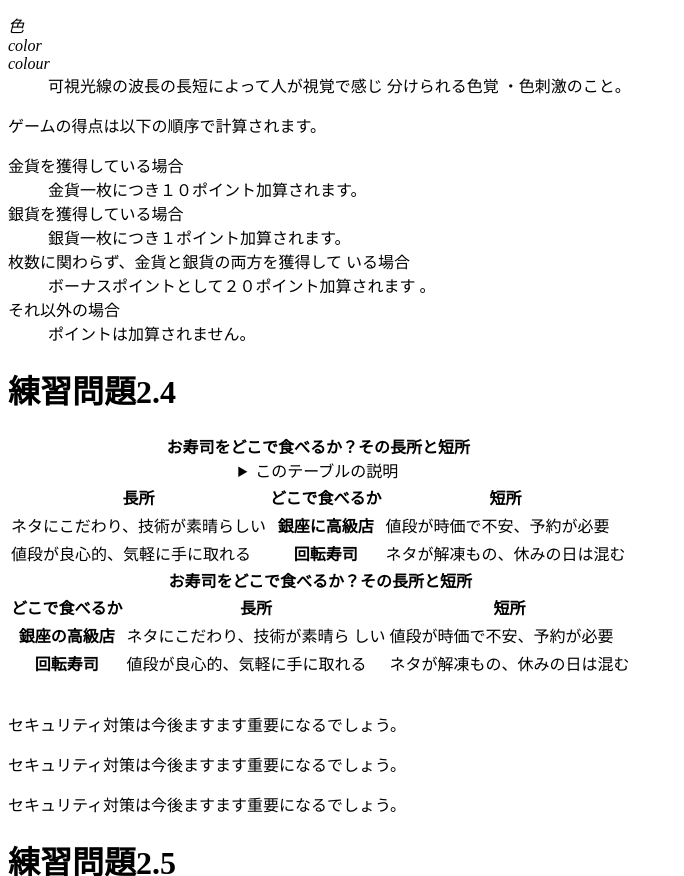
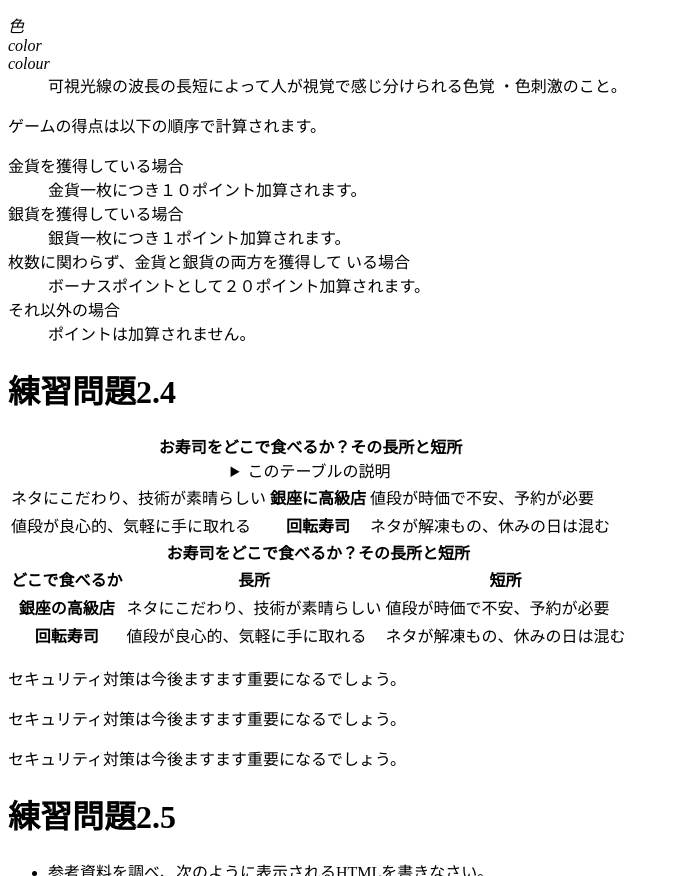
Before and after one commit to kubotashinn/kubotashinn, a plain HTML site: page index.html in a window 1280 px wide. Shown: the part 535-1411 px from the top of the page, without its empty margins (0-684 px from the left). Drawn offline with Linux system fonts and the light colour scheme.

Commit message:
Update index.html

```diff
--- a/index.html
+++ b/index.html
@@ -2,10 +2,9 @@
 <html lang="ja">
 <head>
 <meta charset="UTF-8">
-
-    <title>web開発の練習2022</title>
-    <link rel="stylesheet" href="mystyle.css">
-    <script src="myjs.js"></script>
+ <title>web開発の練習2022</title>
+ <link rel="stylesheet" href="mystyle.css">
+<script src="myjs.js"></script>
 </head>
             <body>
                 <!--文字の大きさの練習-->
@@ -31,8 +30,7 @@
 <dt lang="ja"><dfn>色</dfn></dt>
 <dt lang="en-US"><dfn>color</dfn></dt>
 <dt lang="en-GB"><dfn>colour</dfn></dt>
-<dd>可視光線の波長の長短によって人が視覚で感じ
-分けられる色覚 ・色刺激のこと。</dd>
+<dd>可視光線の波長の長短によって人が視覚で感じ分けられる色覚 ・色刺激のこと。</dd>
 </dl>
 <p>ゲームの得点は以下の順序で計算されます。
 </p>
@@ -44,8 +42,7 @@
 <dd>銀貨一枚につき１ポイント加算されます。</dd>
 <dt>枚数に関わらず、金貨と銀貨の両方を獲得して
 いる場合</dt>
-<dd>ボーナスポイントとして２０ポイント加算されます
-。</dd>
+<dd>ボーナスポイントとして２０ポイント加算されます。</dd>
 <dt>それ以外の場合</dt>
 <dd>ポイントは加算されません。</dd>
 </dl>
@@ -55,21 +52,15 @@
 <strong>お寿司をどこで食べるか？その長所と短所</strong>
 <details>
 <summary>このテーブルの説明</summary>
-<p>以下のテーブルでは、２番目のカラムに寿司店のタイプが入れられ
-ています。その左側にそのようなタイプのお店でお寿司を食べる場合
-の長所が、右側に短所が入れられています。</p>
+<p>以下のテーブルでは、２番目のカラムに寿司店のタイプが入れられています。その左側にそのようなタイプのお店でお寿司を食べる場合の長所が、右側に短所が入れられています。</p>
 </details>
 </caption>
 <thead>
-<tr><th>長所</th><th>どこで食べるか</th><th>短所</th></tr>
-</thead>
-<tbody>
 <tr><td>ネタにこだわり、技術が素晴らしい</td><th>銀座に高級店
 </th><td>値段が時価で不安、予約が必要</td></tr>
 <tr><td>値段が良心的、気軽に手に取れる</td><th>回転寿司
 </th><td>ネタが解凍もの、休みの日は混む</td></tr>
 </tbody>
-</table>
 <table>
 <caption>
 <strong>お寿司をどこで食べるか？その長所と短所</strong>
@@ -79,13 +70,10 @@
 </th></tr>
 </thead>
 <tbody>
-<tr><th>銀座の高級店</th><td>ネタにこだわり、技術が素晴ら
-しい</td><td>値段が時価で不安、予約が必要</td></tr>
-<tr><th>回転寿司</th><td>値段が良心的、気軽に手に取れる
-</td><td>ネタが解凍もの、休みの日は混む</td></tr>
+<tr><th>銀座の高級店</th><td>ネタにこだわり、技術が素晴らしい</td><td>値段が時価で不安、予約が必要</td></tr>
+<tr><th>回転寿司</th><td>値段が良心的、気軽に手に取れる</td><td>ネタが解凍もの、休みの日は混む</td></tr>
 </tbody>
 </table>
-<br>
 <p class="sample1">セキュリティ対策は今後ますます重要になるでしょう。</p>
 <p class="sample2">セキュリティ対策は今後ますます重要になるでしょう。</p>
 <p class="sample3">セキュリティ対策は今後ますます重要になるでしょう。</p>
```
